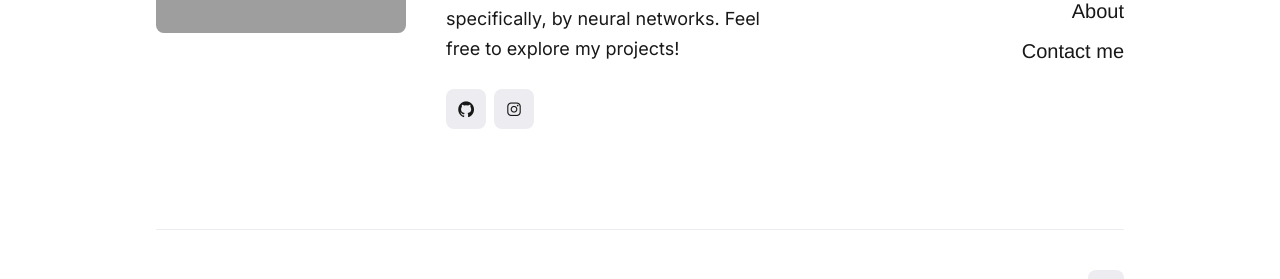
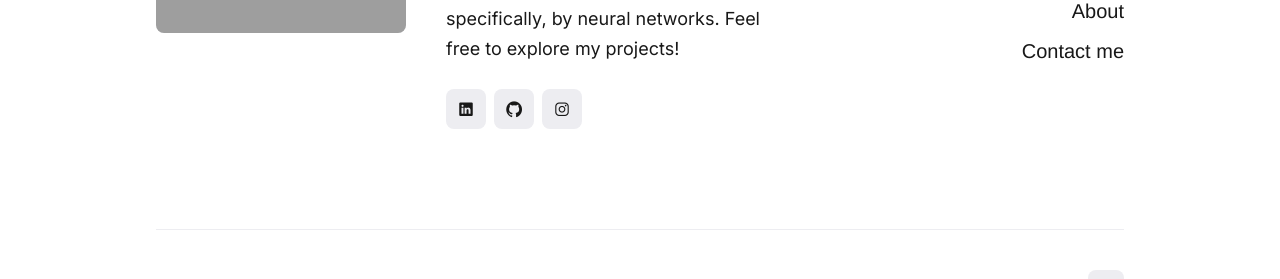
Before and after one commit to etiennecollin/etiennecollin.github.io, a Jekyll site: the page built from index.html, in a window 1280 px wide. Shown: the part 3985-4264 px from the top of the page. Built offline with Jekyll 4.4.1, drawn with Linux system fonts in a browser that asks for light colours; nearby versions of some CDN libraries; some web fonts are replaced; grey boxes are pictures that could not be loaded.

Commit message:
Added linkedin icon and link

```diff
--- a/_data/settings.yml
+++ b/_data/settings.yml
@@ -35,6 +35,7 @@ author:
     author__avatar: "/images/profile_picture_square.jpg"
 
 social:
+    - { icon: "ion-logo-linkedin", link: "https://www.linkedin.com/in/etiennecollin" }
     - { icon: "ion-logo-github", link: "https://github.com/etiennecollin" }
     - { icon: "ion-logo-instagram", link: "https://instagram.com/etienne.collin" }
 
```
